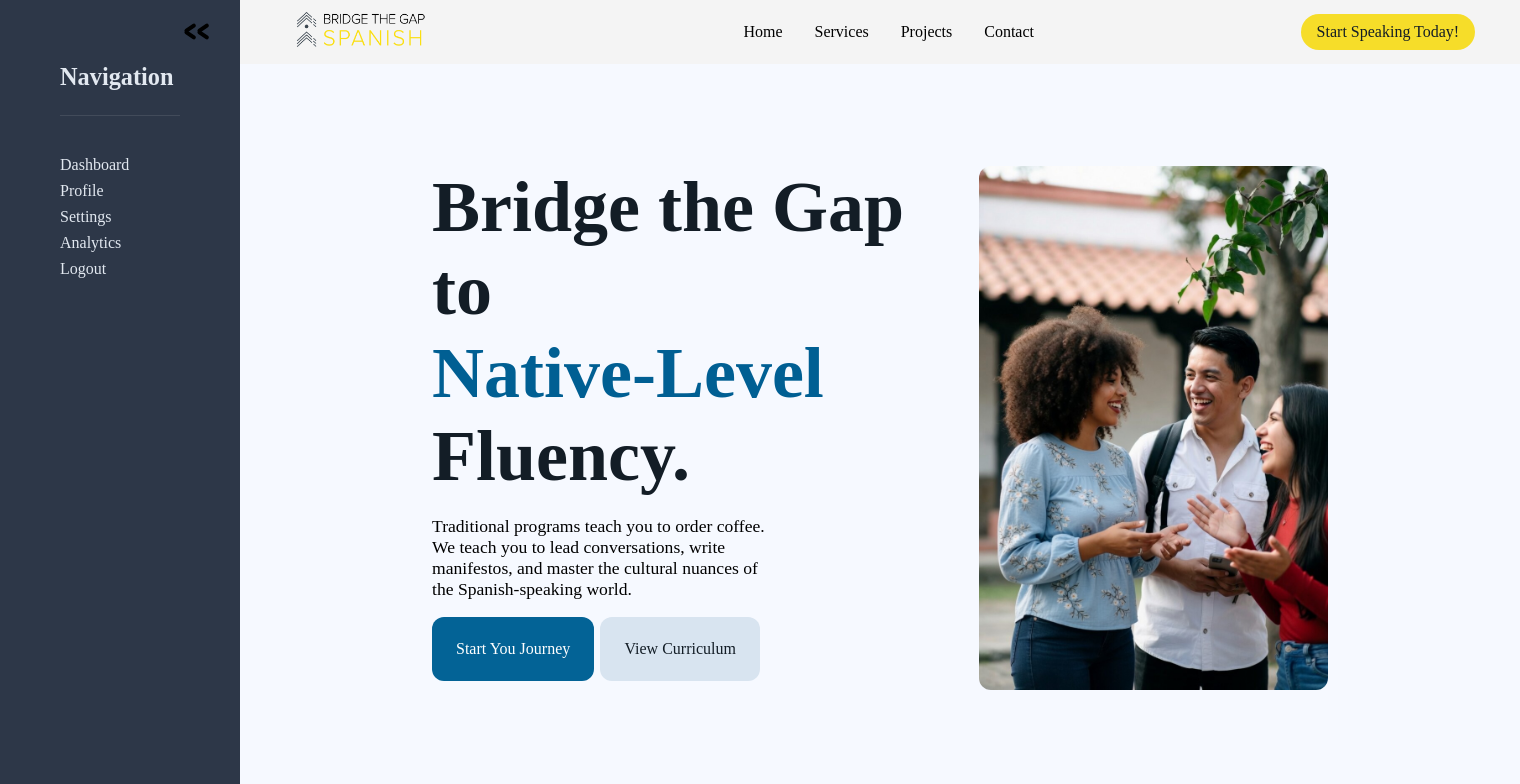
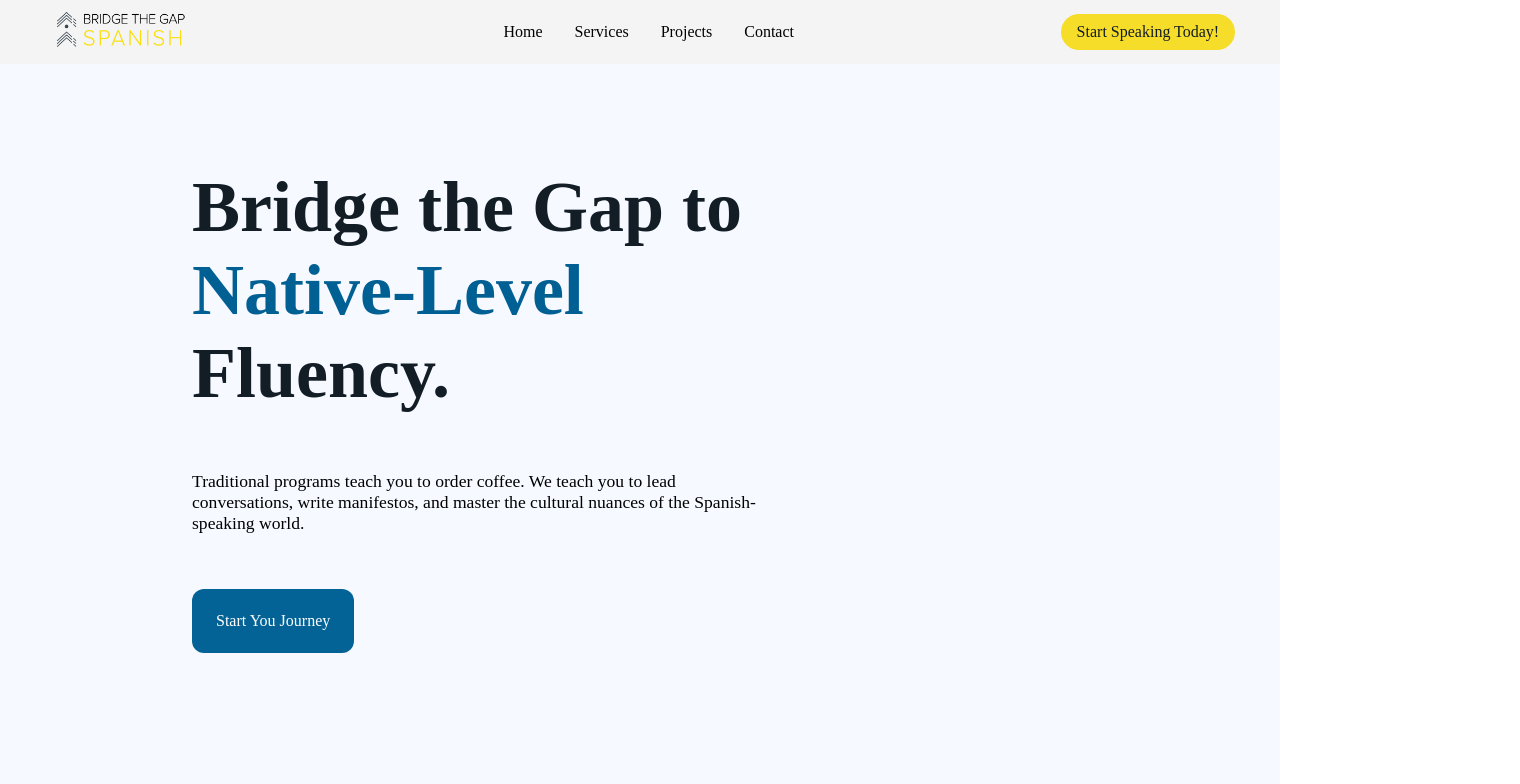
Before and after one commit to Dmac26/salty-lion-stack, an Angular app in the folder angularFrontend/: page / in a window 1280 px wide. Shown: the top 784 px of the page, 1520 px wide, since content can reach past the window. Built offline with nearby package versions, Linux system fonts and the light colour scheme.

Commit message:
minor updates

```diff
--- a/angularFrontend/angular.json
+++ b/angularFrontend/angular.json
@@ -2,7 +2,8 @@
   "$schema": "./node_modules/@angular/cli/lib/config/schema.json",
   "version": 1,
   "cli": {
-    "packageManager": "npm"
+    "packageManager": "npm",
+    "analytics": false
   },
   "newProjectRoot": "projects",
   "projects": {
--- a/angularFrontend/src/app/app.html
+++ b/angularFrontend/src/app/app.html
@@ -1,12 +1,4 @@
 <div class="main-container">
-  <app-sidebar [links]="[
-  { label: 'Dashboard', href: '#dashboard' },
-  { label: 'Profile', href: '#profile' },
-  { label: 'Settings', href: '#settings' },
-  { label: 'Analytics', href: '#analytics' },
-  { label: 'Logout', href: '#logout' }
-  ]"></app-sidebar>
-
   <div class="main-layout">
     <app-header [links]="[
     { label: 'Home', href: '#hero' },
--- a/angularFrontend/src/app/components/hero/hero.component.html
+++ b/angularFrontend/src/app/components/hero/hero.component.html
@@ -15,10 +15,10 @@
 
             <div class="cta-buttons">
                 <button class="journey-btn">Start You Journey</button>
-                <button class="curriculum-btn">View Curriculum</button>
+                <!-- <button class="curriculum-btn">View Curriculum</button> -->
             </div>
         </div>
 
-        <img class="hero-image" src="chatting-people.png">
+        <!-- <img class="hero-image" src="chatting-people.png"> -->
     </div>
 </div>
```
